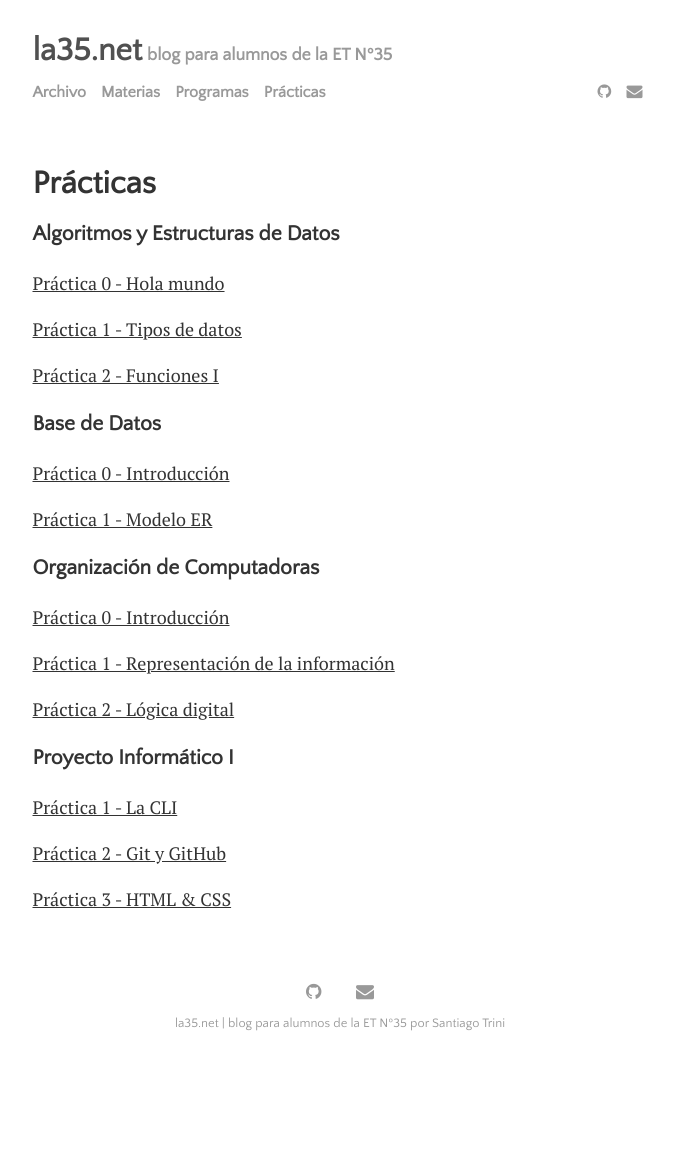
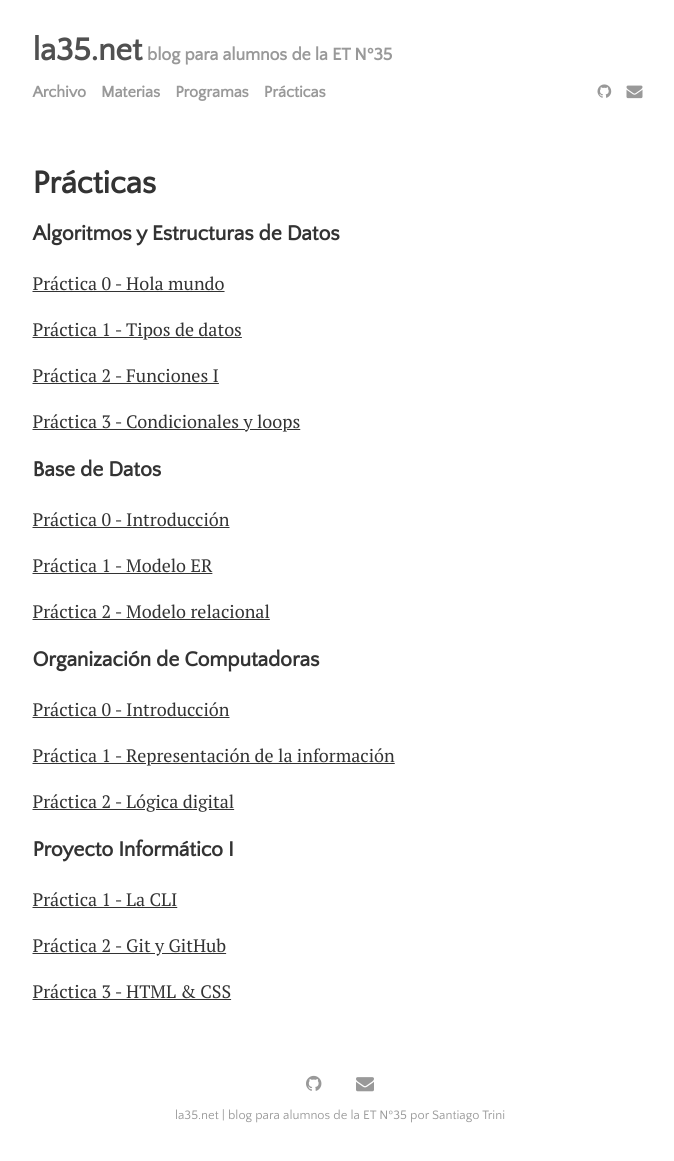
Before and after one commit to la35/la35.github.io, a Jekyll site: the page built from menu/practicas.md, in a window 1280 px wide. Shown: the whole page, without its empty margins (300-974 px from the left). Built offline with Jekyll 4.4.1, drawn with Linux system fonts in a browser that asks for light colours; before the commit the page ends 1069 px from its top, so only the background shows below that.

Commit message:
agrega 2 practicas

```diff
--- a/menu/practicas.md
+++ b/menu/practicas.md
@@ -11,7 +11,7 @@ title: Prácticas
 
 [Práctica 2 - Funciones I](../assets/files/practicas/algo-p2.pdf)
 
-<!-- [Práctica 3 - Condicionales y loops](../assets/files/practicas/algo-p3.pdf) -->
+[Práctica 3 - Condicionales y loops](../assets/files/practicas/algo-p3.pdf)
 
 <!-- [Práctica 4 - Arrays](../assets/files/practicas/algo-p4.pdf) -->
 
@@ -29,7 +29,7 @@ title: Prácticas
 
 [Práctica 1 - Modelo ER](../assets/files/practicas/db-p1.pdf)
 
-<!-- [Práctica 2 - Modelo relacional](../assets/files/practicas/db-p2.pdf) -->
+[Práctica 2 - Modelo relacional](../assets/files/practicas/db-p2.pdf)
 
 <!-- [Práctica 3 - DDL](../assets/files/practicas/db-p3.pdf) -->
 
```
Also changed, not shown: 2 other files.
